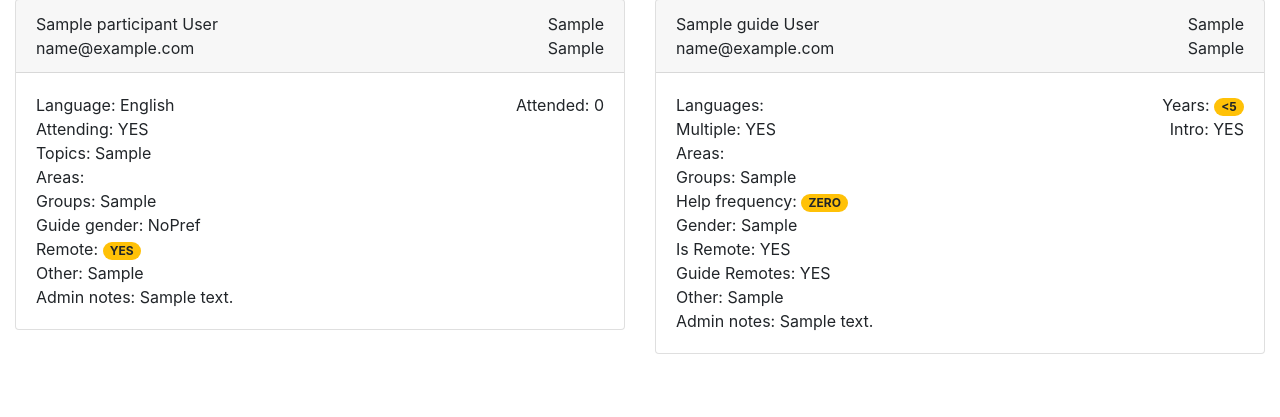
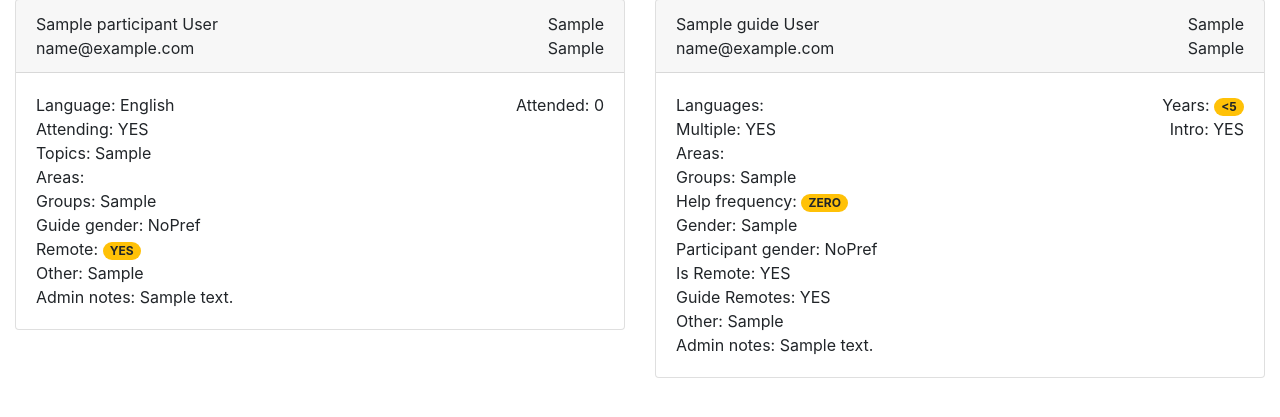
Before and after one commit to ietf-tools/ietf-guides, a Django app: page /guides/make_match in a window 1280 px wide. Shown: the part 300-717 px from the top of the page. Run offline with Django 3.2, Linux system fonts and the light colour scheme; a user stored in the database is signed in; data comes from the database, SQL or seed files in the repository; tables that the repository leaves empty hold one stand-in row (values such as "Sample post"); some libraries are stand-ins or nearby versions.

Commit message:
feat: allow guides to select gender preferences for participants (#77)

```diff
--- a/guides/models.py
+++ b/guides/models.py
@@ -26,6 +26,13 @@ GEND_CHOICES = (
     (GEND_NOPREF, "I don't have a preference"),
     (GEND_MALE, "I would prefer to work with a male guide"),
     (GEND_FEMALE, "I would prefer to work with a female guide"),
+)
+
+PARTICIPANT_GEND_CHOICES = (
+    (GEND_NOPREF, "I don't have a preference"),
+    (GEND_MALE, "I would prefer to work with a male participant"),
+    (GEND_FEMALE, "I would prefer to work with a female participant"),
+    (GEND_NONBINARY, "I would prefer to work with a non-binary participant")
 )
 
 GEND_TYPE_FEMALE = "Female"
@@ -151,6 +158,7 @@ class Guide(models.Model):
     groups = models.CharField('Which working groups are you most able to help people with?', max_length=256, default="", blank=True)
     remote = models.CharField('Will you be attending remotely?', max_length=32, choices=YN_CHOICES, default=YNM_NO)
     accept_remote = models.CharField('Are you willing to guide remote participants?',max_length=32, choices=YNM_CHOICES, default=YNM_YES)
+    gender_pref = models.CharField('Participant gender preference', max_length=32, choices=PARTICIPANT_GEND_CHOICES, default=GEND_NOPREF)
     additional_info = models.TextField('Is there anything else we should know?',
                                        blank=True)
     help_frequency = models.CharField("How frequently are you willing to be a guide?", max_length=32, choices=HELP_CHOICES, default=HELP_NO)
--- a/guides/templates/guides/guide_card.html
+++ b/guides/templates/guides/guide_card.html
@@ -62,6 +62,15 @@
           {% endif %}
       </div>
       <div>Gender: {{ guide.gender }}</div>
+      <div>Participant gender:
+          {% if guide.gender_pref != "NoPref" %}
+          <span class="badge badge-pill badge-warning">
+          {% endif %}
+          {{ guide.gender_pref }}
+          {% if guide.gender_pref != "NoPref" %}
+          </span>
+          {% endif %}
+      </div>
       <div>Is Remote: {{ guide.remote }}</div>
       <div>Guide Remotes: {{ guide.accept_remote }}</div>
       <div>Other: {{ guide.additional_info }}</div>
```
Also changed, not shown: guides/migrations/0021_guide_gender_pref.py (added).
